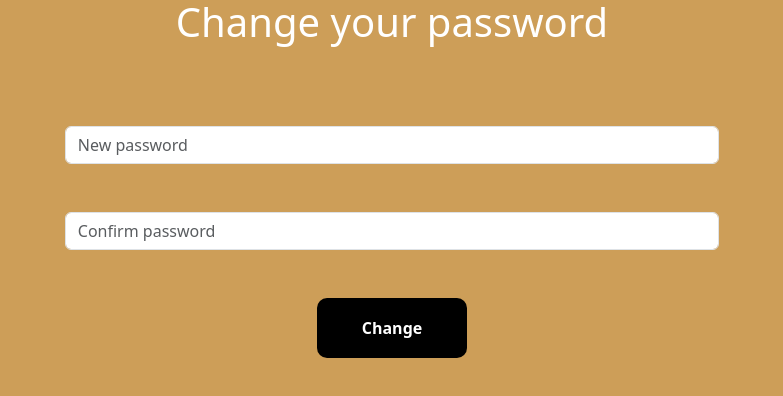
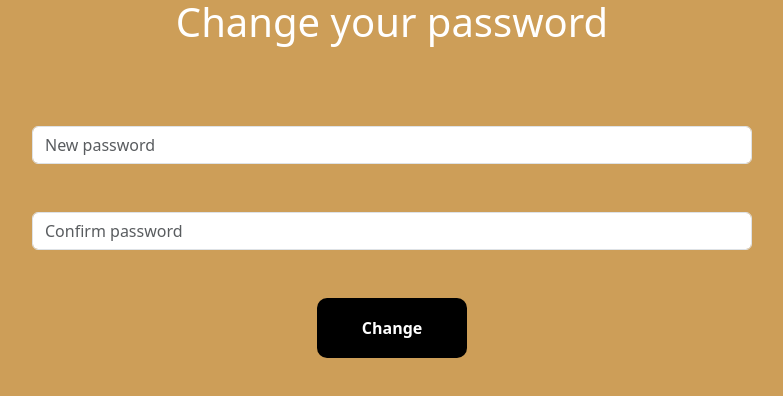
Before and after one commit to duduMiyake/Quatti, a plain HTML site: page password_screen/password_screen.html in a window 1280 px wide. Shown: the part 310-706 px from the top of the page, without its empty margins (236-1019 px from the left). Drawn offline with nearby package versions, Linux system fonts and the light colour scheme.

Commit message:
Add files via upload

```diff
--- a/password_screen/password_screen.css
+++ b/password_screen/password_screen.css
@@ -2,7 +2,7 @@ body {
     background-color: #CD9E58;
 }
 
-#Login {
+#txt {
     color: white;
     font-size: 40px;
 }
@@ -12,17 +12,6 @@ body {
     width: 200px;
     height: 200px;
 }
-
-#dont-have {
-    color: white;
-    font-size: 40px;
-}
-
-#sign-up-now {
-    font-size: 20px;
-    color: white;
-}
-
 
 #box {
     top: 50%;
@@ -53,7 +42,3 @@ form {
     background-color: rgb(43, 43, 43);
     transition: 0.5s;
 }
-
-#left-side {
-    width: 53vw;
-}
--- a/password_screen/password_screen.html
+++ b/password_screen/password_screen.html
@@ -14,22 +14,21 @@
 <body>
     <div id="box" class="container text-center">
         <div class="row justify-content-md-center">
-            <div class="col-8" id="left-side">
+            <div class="col-8">
                 <img src="../Imagens/icone-logo-quatti.png" alt="logo" id="logo-icon">
                 <br>
-                <h1 id="Login">Change your password </h1>
+                <h1 id="txt">Change your password </h1>
                 <br>
                 <form>
                     <br>
                     <br>
                     <div class="form-group">
-                        <input type="email" class="form-control" id="InputEmail" aria-describedby="emailHelp"
-                            placeholder="New password">
+                        <input type="password" class="form-control" id="InputPassword" placeholder="New password">
                         <br>
                         <br>
                     </div>
                     <div class="form-group">
-                        <input type="password" class="form-control" id="InputPassword" placeholder="Confirm password">
+                        <input type="password" class="form-control" id="InputPasswordConfirm" placeholder="Confirm password">
                     </div>
                     <br>
                     <br>
```
